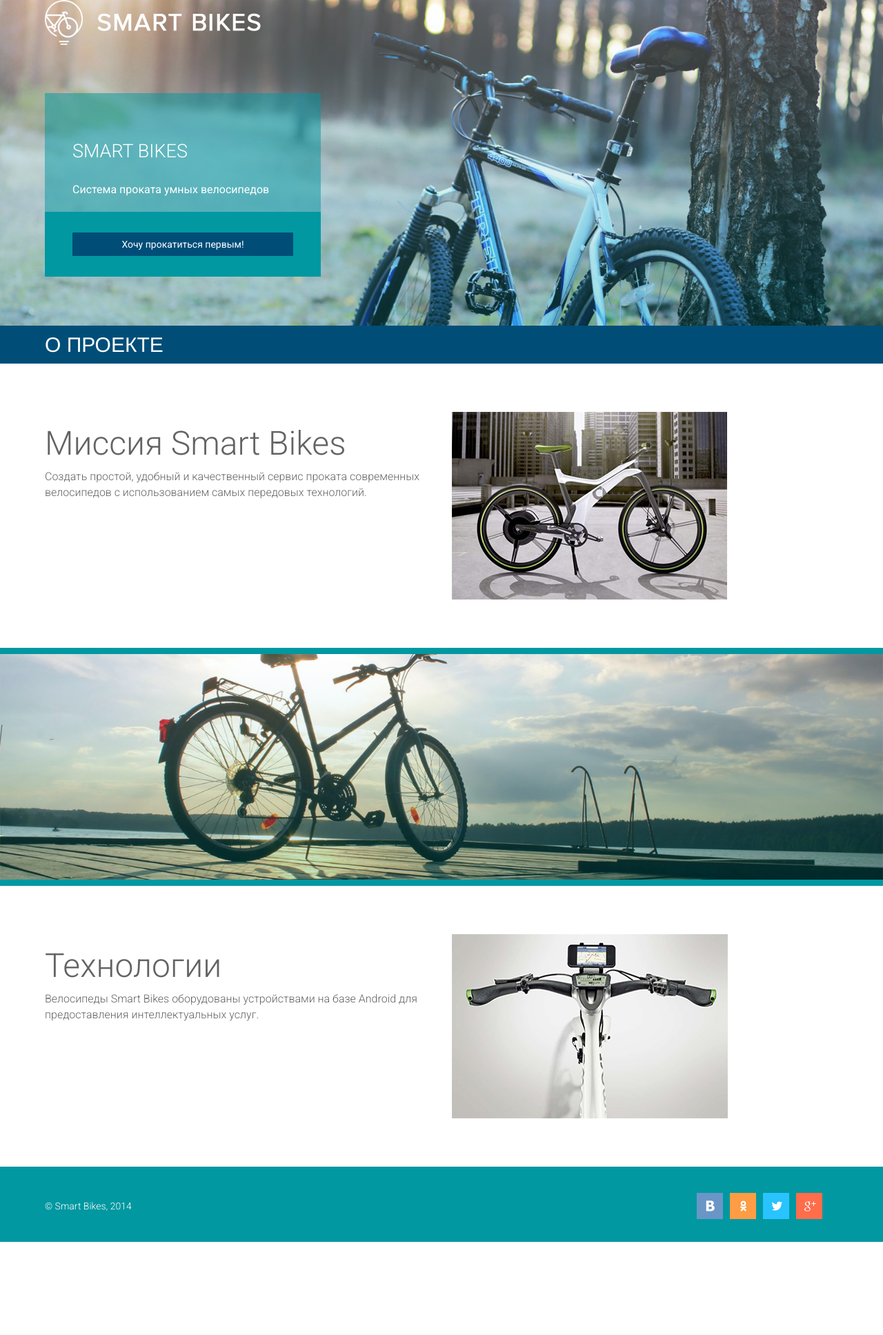
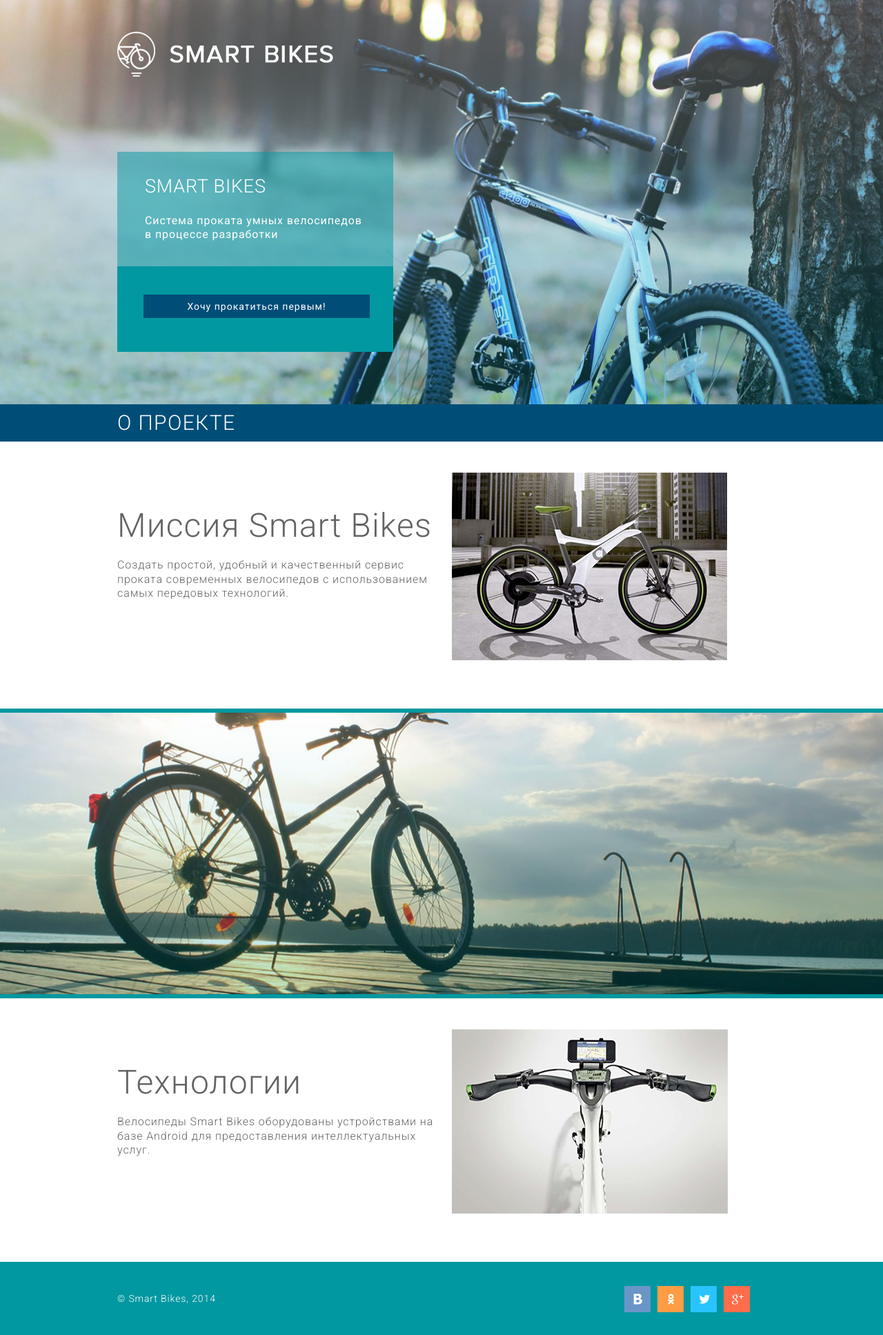
Before and after one commit to blan4/SmartBikesLanding, a Jekyll site: the page built from index.html, in a window 1280 px wide. Shown: the whole page at 69% size. Built offline with Jekyll 4.4.1, drawn with Linux system fonts in a browser that asks for light colours; nearby versions of some CDN libraries; before the commit the page ends 1800 px from its top, so only the background shows below that.

Commit message:
typo fix ALL

```diff
--- a/_includes/subscription.html
+++ b/_includes/subscription.html
@@ -1,19 +1,16 @@
 <div class="section">
   <div class="raw">
     <div class="sub-content">
-      <img src="img/background.jpg" class="img-responsive" />
       <div class="content">
         <div class="subscription">
           <div class="description">
             <div class="text">
               <h1 class="big white">Smart Bikes</h1>
-              <p class="white">Система проката умных велосипедов</p>
-              <br>
+              <p class="white">Система проката умных велосипедов в процессе разработки</p>
             </div>
             <div class="subscription-form">
-              <div class="text">
+              <div class="text-aligned">
                 <a href="{{ site.form_url }}" class="btn btn-big" target="_blank">Хочу прокатиться первым!</a>
-                <div id="responseBox"></div>
               </div>
             </div>
           </div>
--- a/css/app.scss
+++ b/css/app.scss
@@ -3,24 +3,28 @@
 
 $color-1: #004e78;
 $min-width: 1150px;
-$x-min-width: 992px;
+$x-min-width: 940px;
 
 h1 {
   font-family: Roboto;
   font-weight: 300;
   text-transform: uppercase;
   font-size: 27px;
+  letter-spacing: 0.8px;
 }
 
 .big {
-  padding-top: 40px;
-  padding-bottom: 30px;
+  padding-top: 36px;
+  padding-bottom: 24px;
   margin: 0;
 }
 
 h2 {
-  margin-top: 10px;
+  margin-top: 9px;
   text-transform: uppercase;
+  font-weight: 300;
+  font-family: Roboto;
+  letter-spacing: 1.4px;
 }
 
 h3 {
@@ -39,12 +43,14 @@
   font-weight: 400;
   font-size: 16px;
   margin: 0;
+  letter-spacing: 0.9px;
+  line-height: 130%;
 }
 
 @media only screen and (min-width: $min-width) {
   .subscription {
-    position: absolute;
     width: 400px;
+    margin-top: 220px;
   }
 }
 @media only screen and (max-width: $min-width) {
@@ -70,12 +76,18 @@
   }
   .subscription-form {
     bottom: 0;
+    margin-top: 35px;
     background-color: rgba(1,152,161,1);
   }
   .text {
     margin-left: 40px;
-    margin-right: 40px;
-    padding-top: 30px;
+    margin-right: 37px;
+  }
+  .text-aligned {
+    margin-left: 38px;
+    margin-right: 34px;
+    padding-top: 41px;
+    padding-bottom: 49px;
   }
 }
 
@@ -90,9 +102,12 @@
 }
 
 .btn-big {
+  padding-top: 6px;
+  padding-bottom: 6px;
   font-size: 14px;
   font-family: Roboto;
   width: 100% !important;
+  letter-spacing: 1px;
 }
 
 .form-control {
@@ -105,12 +120,15 @@
   .content {
     margin-left: auto;
     margin-right: auto;
-    width: $min-width;
+    width: $x-min-width;
   }
 }
 
 .sub-content {
   position: relative;
+  overflow: hidden;
+  height: 586px;
+  background: url("/img/background.jpg") center no-repeat;
 }
 
 .btn {
@@ -138,6 +156,12 @@
   width: 100%;
 }
 
+@media only screen and (min-width: $min-width) {
+  header.logo {
+    margin-top: 46px;
+  }
+}
+
 label {
   padding-top: 15px;
   margin-bottom: 5px;
@@ -159,6 +183,7 @@
 }
 
 .light {
+  font-family: Roboto;
   font-weight: 300;
   text-transform: none;
   color: #636363;
@@ -166,6 +191,8 @@
 
 h1.light {
   font-size: 48px;
+  letter-spacing: 1.1px;
+  margin-bottom: 20px;
 }
 
 p.light {
@@ -177,18 +204,26 @@
 }
 
 .bordered {
-  border-bottom: 9px solid #0198a1;
+  border-bottom: 6px solid #0198a1;
   padding-bottom: 70px;
 }
 
 @media only screen and (min-width: $x-min-width) {
   .bordered {
-    padding-top: 70px;
+    padding-top: 45px;
   }
 }
 
 .bordered-picture {
-  border-bottom: 9px solid #0198a1;
+  padding-right: 0;
+  padding-left: 0;
+  border-bottom: 6px solid #0198a1;
+}
+
+.background-picture {
+  background: url("/img/background_second.jpg") center no-repeat;
+  overflow: hidden;
+  height: 408px;
 }
 
 .site-footer {
@@ -224,7 +259,10 @@
     }
   }
 }
-
+.text-block {
+  margin-top: 31px;
+  padding-right: 0;
+}
 @media only screen and (min-width: $min-width)  {
   .text-block {
     padding-left: 0;
--- a/index.html
+++ b/index.html
@@ -14,8 +14,8 @@
   </div>
 </div>
 
-<div class="bordered-picture">
-  <img src="img/background_second.jpg" class="img-responsive" />
+<div class="col-md-12 bordered-picture">
+  <div class="background-picture"></div>
 </div>
 
 <div class="col-md-12 bordered">
```
Also changed, not shown: img/background.jpg, 1 other file.
